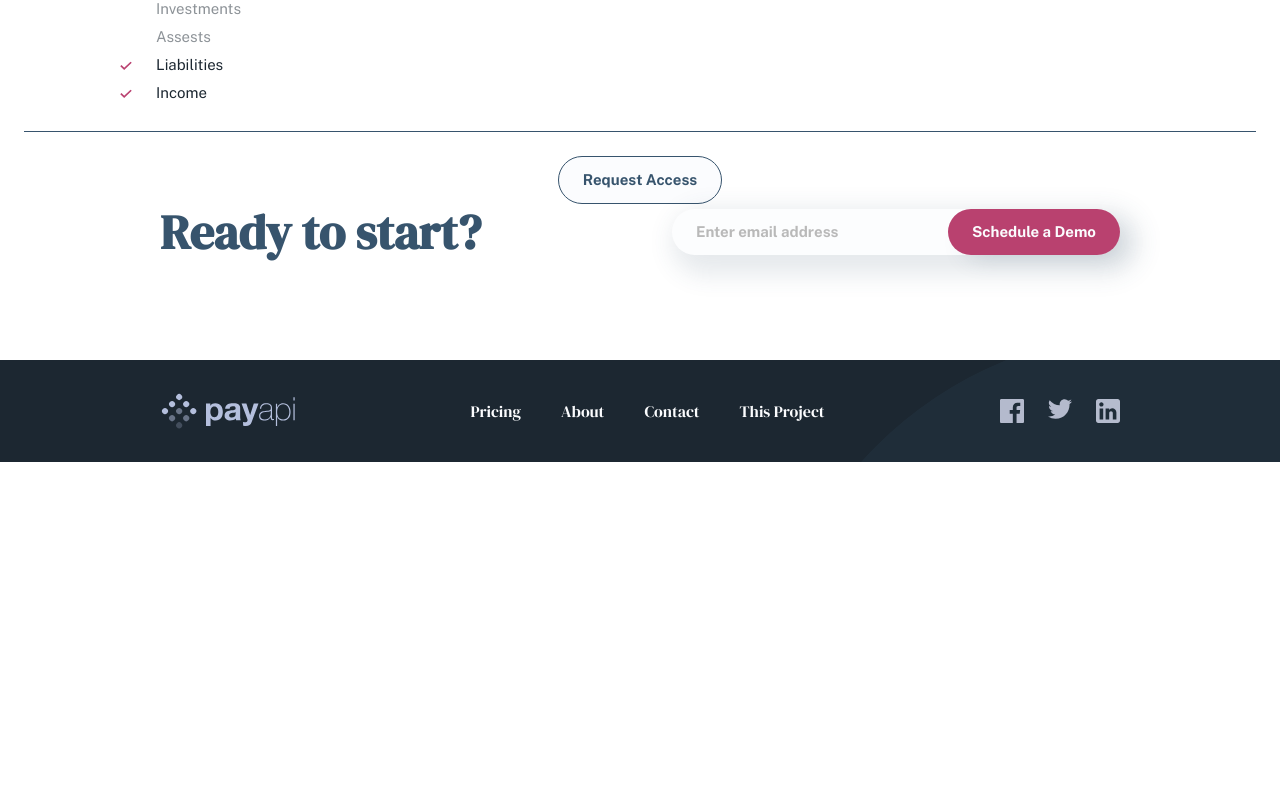
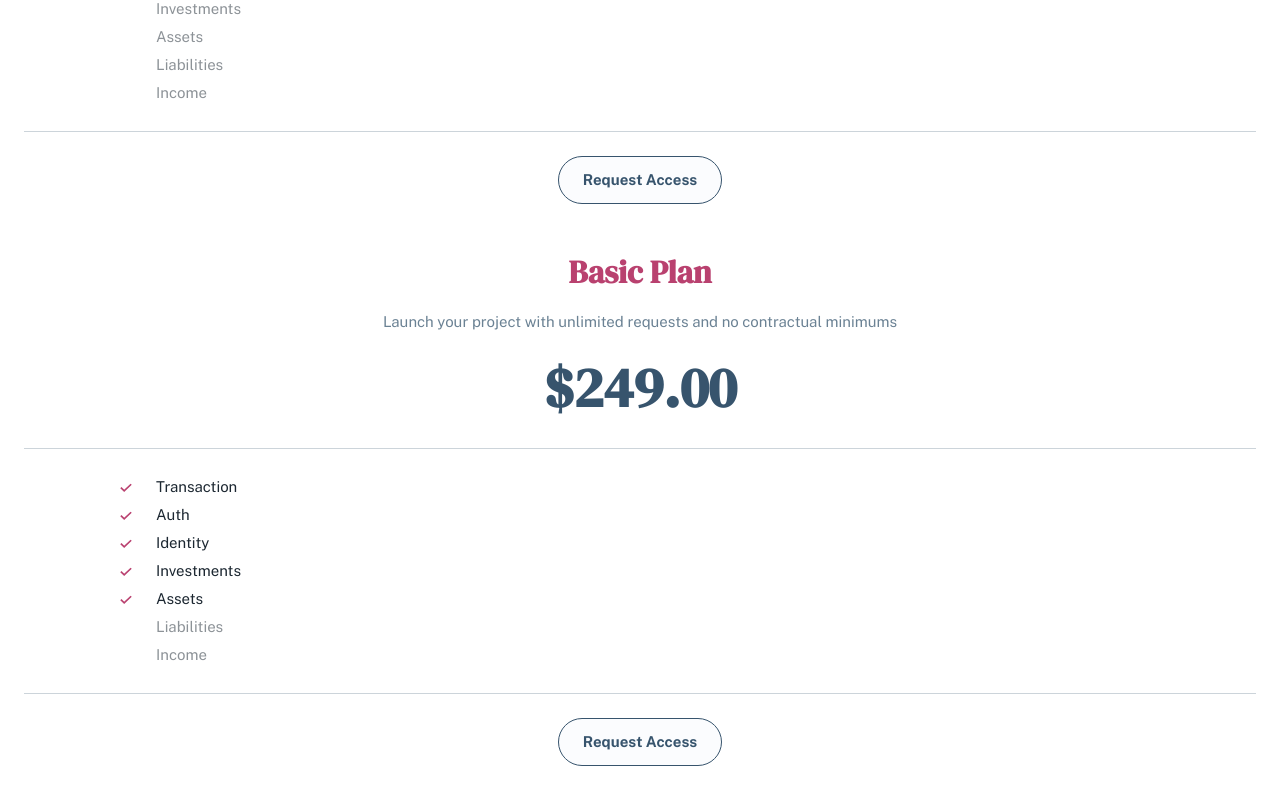
Before and after one commit to thorrellt/PayAPI, a React (Vite) app: page /PayAPI/pricing in a window 1280 px wide. Shown: the part 540-1340 px from the top of the page. Before the commit the page ends 1002 px from the top, so only its background shows below. Built offline with nearby package versions, Linux system fonts and the light colour scheme.

Commit message:
add props to Price Packages

```diff
--- a/src/components/pricing/PricePackage.jsx
+++ b/src/components/pricing/PricePackage.jsx
@@ -2,16 +2,19 @@ import '../../styles/Pricing.css'
 import check from '../../assets/shared/desktop/icon-check.svg'
 
 export default function PricePackage(props) {
+    const {name, description, price, features} = props
+
     return (
         <section className='package flex-container'>
-            <h4 className='name'>Free Plan</h4>
+            <h4 className='name'>{name}</h4>
             <p className='description'>
-                Build and test using our core set of products with up to 100 API requests
+                {description}
             </p>
-            <h1 className='price'>$0.00</h1>
+            <h1 className='price'>{`$${price}`}</h1>
             <div className="divider"></div>
             <ul className='features flex-container'>
-                <li>
+                <li
+                className={features.transaction ? '' : 'inactive'}>
                     <div className="check-wrapper">
                         <img src={check} alt="" />
                     </div>
@@ -19,7 +22,8 @@ export default function PricePackage(props) {
                         <p>Transaction</p>
                     </div>
                 </li>
-                <li>
+                <li
+                className={features.auth ? '' : 'inactive'}>
                 <div className="check-wrapper">
                         <img src={check} alt="" />
                     </div>
@@ -27,7 +31,8 @@ export default function PricePackage(props) {
                         <p>Auth</p>
                     </div>
                 </li>
-                <li>
+                <li
+                className={features.identity ? '' : 'inactive'}>
                 <div className="check-wrapper">
                         <img src={check} alt="" />
                     </div>
@@ -35,7 +40,8 @@ export default function PricePackage(props) {
                         <p>Identity</p>
                     </div>
                 </li>
-                <li className='inactive'>
+                <li
+                className={features.investments ? '' : 'inactive'}>
                 <div className="check-wrapper">
                         <img src={check} alt="" />
                     </div>
@@ -43,15 +49,17 @@ export default function PricePackage(props) {
                         <p>Investments</p>
                     </div>
                 </li>
-                <li className='inactive'>
+                <li
+                className={features.assets ? '' : 'inactive'}>
                 <div className="check-wrapper">
                         <img src={check} alt="" />
                     </div>
                     <div className="title">
-                        <p>Assests</p>
+                        <p>Assets</p>
                     </div>
                 </li>
-                <li>
+                <li
+                className={features.liabilities ? '' : 'inactive'}>
                 <div className="check-wrapper">
                         <img src={check} alt="" />
                     </div>
@@ -59,7 +67,8 @@ export default function PricePackage(props) {
                         <p>Liabilities</p>
                     </div>
                 </li>
-                <li>
+                <li
+                className={features.income ? '' : 'inactive'}>
                 <div className="check-wrapper">
                         <img src={check} alt="" />
                     </div>
--- a/src/components/pricing/pricingData.js
+++ b/src/components/pricing/pricingData.js
@@ -4,13 +4,13 @@ export default [
         description: 'Build and test using our core set of products with up to 100 API requests',
         price: '0.00',
         features: {
-            Transaction: true,
-            Auth: true,
-            Identity: true,
-            Investments: false,
-            Assests: false,
-            Liabilities: false,
-            Income: false,
+            transaction: true,
+            auth: true,
+            identity: true,
+            investments: false,
+            assets: false,
+            liabilities: false,
+            income: false,
         }
     },
     {
@@ -18,13 +18,13 @@ export default [
         description: 'Launch your project with unlimited requests and no contractual minimums',
         price: '249.00',
         features: {
-            Transaction: true,
-            Auth: true,
-            Identity: true,
-            Investments: true,
-            Assests: true,
-            Liabilities: false,
-            Income: false,
+            transaction: true,
+            auth: true,
+            identity: true,
+            investments: true,
+            assets: true,
+            liabilities: false,
+            income: false,
         }
     },
     {
@@ -32,13 +32,13 @@ export default [
         description: 'Get tailored solutions, volume pricing, and dedicated support for your team',
         price: '499.00',
         features: {
-            Transaction: true,
-            Auth: true,
-            Identity: true,
-            Investments: true,
-            Assests: true,
-            Liabilities: true,
-            Income: true,
+            transaction: true,
+            auth: true,
+            identity: true,
+            investments: true,
+            assets: true,
+            liabilities: true,
+            income: true,
         }
     },
 ]
--- a/src/pages/Pricing.jsx
+++ b/src/pages/Pricing.jsx
@@ -4,11 +4,21 @@ import pricingData from '../components/pricing/pricingData.js'
 
 
 export default function Pricing(props) {
+    const pricingPackages = pricingData.map(plan => {
+        return (
+            <PricePackage
+                name = {plan.name}
+                description = {plan.description}
+                price = {plan.price}
+                features = {plan.features}
+            />
+        )
+    })
     return (
         <section className='Pricing flex-container'>
             <h2>Pricing</h2>
             <div className="packages">
-                <PricePackage />
+                {pricingPackages}
             </div>
         </section>
     )
--- a/src/styles/Pricing.css
+++ b/src/styles/Pricing.css
@@ -24,6 +24,7 @@
 .Pricing .package .description {
     margin-block-start: 1rem;
     text-align: center;
+    color: var(--sec-blue-300);
 }
 
 .Pricing .packages .price {
@@ -35,6 +36,7 @@
     margin-block-start: 1.5rem;
     border-bottom: 1px solid var(--sec-blue-500);
     width: 100%;
+    opacity: .25;
 }
 
 .Pricing .package .features {
@@ -74,6 +76,7 @@
 
 .Pricing .package button {
     margin-block-start: 1.5rem;
+    margin-block-end: 3rem;
 }
 
 
```
